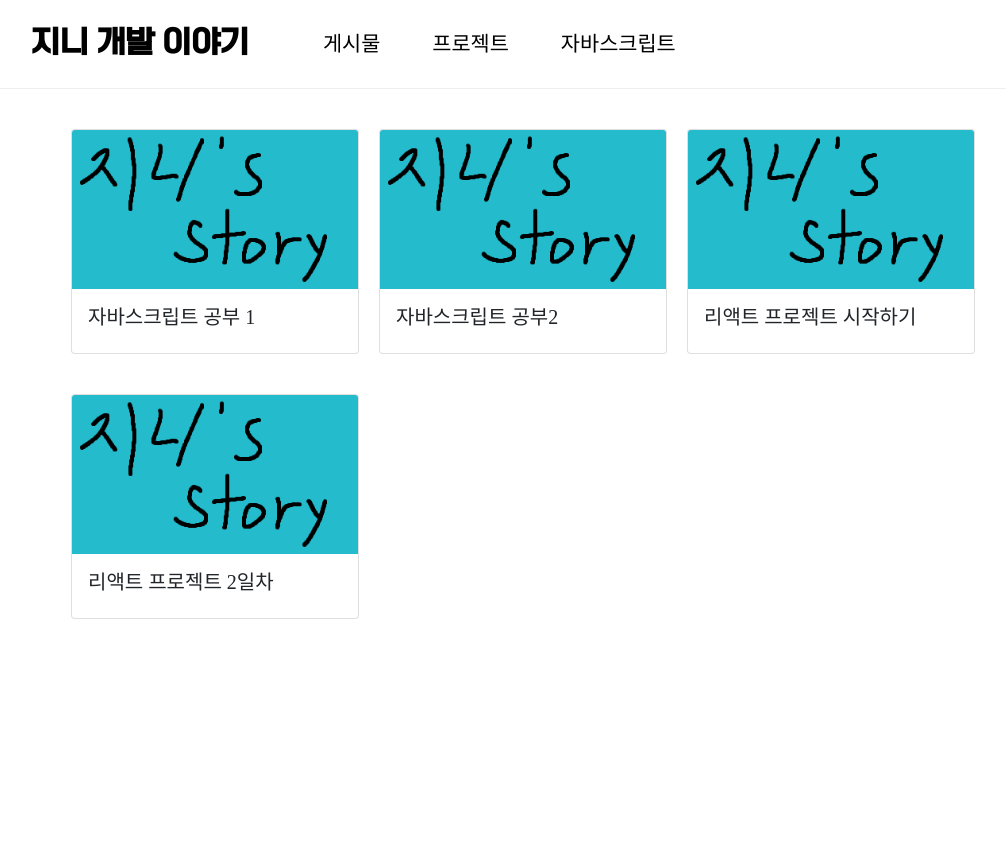
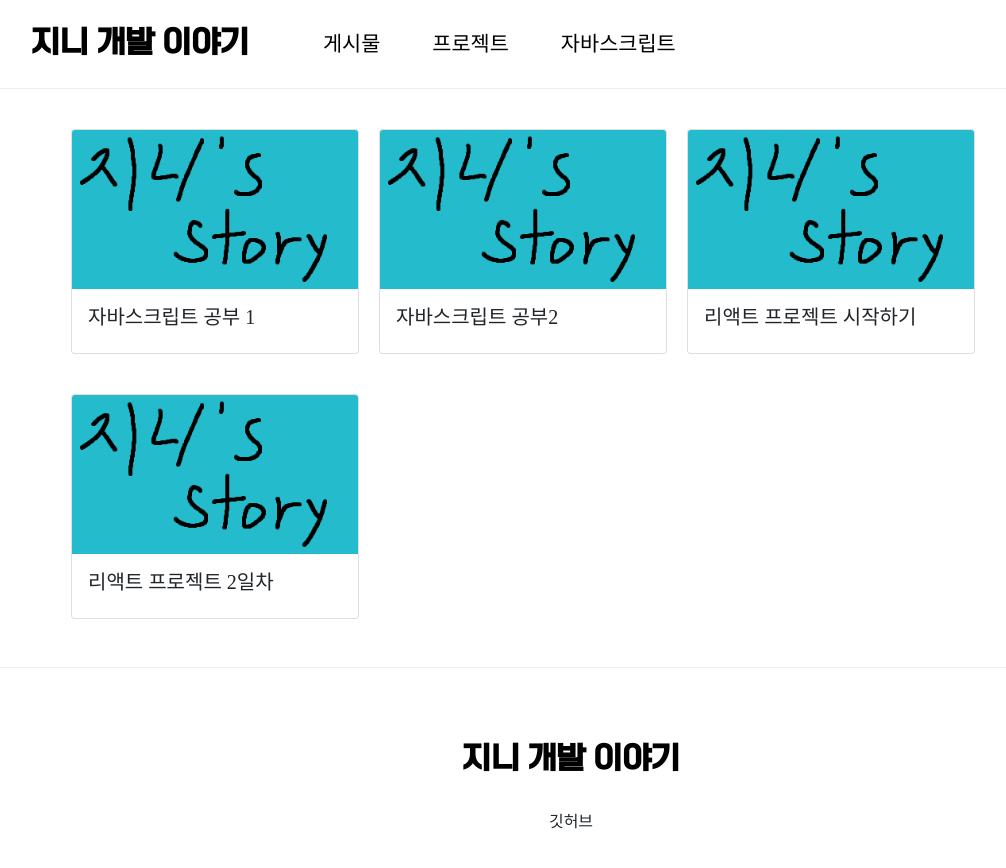
Before and after one commit to qmdl980/MyBlog_FE, a React (Create React App) app: page /board in a window 1280 px wide. Shown: the top 868 px of the page, without its empty margins (69-1075 px from the left). Before the commit the page ends 800 px from the top, so only its background shows below. Built offline with nearby package versions, Linux system fonts and the light colour scheme; a web font is replaced by a local one.

Commit message:
Footer 작업중

```diff
--- a/src/App.css
+++ b/src/App.css
@@ -66,8 +66,6 @@
   font-size: 1.5em;
 }
 
-
-
 .article{
   display: flex;
   max-width: 1080px;
--- /dev/null
+++ b/src/components/Footer/Footer.css
@@ -0,0 +1,28 @@
+.footer-wrap{
+    position: relative;
+    z-index: 1;
+    border-top: 1px solid #eee;
+    margin-top: 3em;
+    text-align: center;
+}
+
+.footer-content{
+    display: inline-block;
+    padding: 3em 0;
+    margin: 0 auto;
+}
+
+.footer-title{
+    padding:0.8em 0;
+    font-family: "one-title";
+    font-size:1.9em;
+    text-decoration: none;
+    font-weight: 800;
+}
+
+.footer-menu{
+    width: fit-content;
+    padding: 0 3em;
+    margin: 0;
+    display: inline-block;
+}
--- /dev/null
+++ b/src/components/Footer/Footer.js
@@ -0,0 +1,19 @@
+import "./Footer.css"
+import {Link} from 'react-router-dom'
+
+function Footer() {
+    return(
+        <div className="footer-wrap">
+            <div className="footer-content">
+                <h1 className="footer-title">
+                    <Link to={"/"} style={{color: "black"}}>지니 개발 이야기</Link>
+                </h1>
+                <ul className="footer-menu">
+                    <div onClick={() => window.open("https://github.com/qmdl980",'_blank')}
+                    style={{cursor:"pointer"}}>깃허브</div>
+                </ul>
+            </div>
+
+        </div>
+    )
+}export default Footer
--- a/src/components/Header/Header.css
+++ b/src/components/Header/Header.css
@@ -23,7 +23,7 @@
 }
 
 .header-title:hover{
-    font-size:2.05em;
+    font-size:2em;
     color: aliceblue;
     padding: 0.65em 0;
 }
--- a/src/components/Layout.js
+++ b/src/components/Layout.js
@@ -1,14 +1,15 @@
 import Header from "./Header/Header"
 import "../App.css"
+import Footer from "./Footer/Footer";
 
 function Layout(props) {
     return (
         <div className="wrap">
-            <Header></Header>
+            <Header/>
             <section id="container">
                 {props.children}
             </section>
-
+            <Footer/>
         </div>
     )
 }
```
